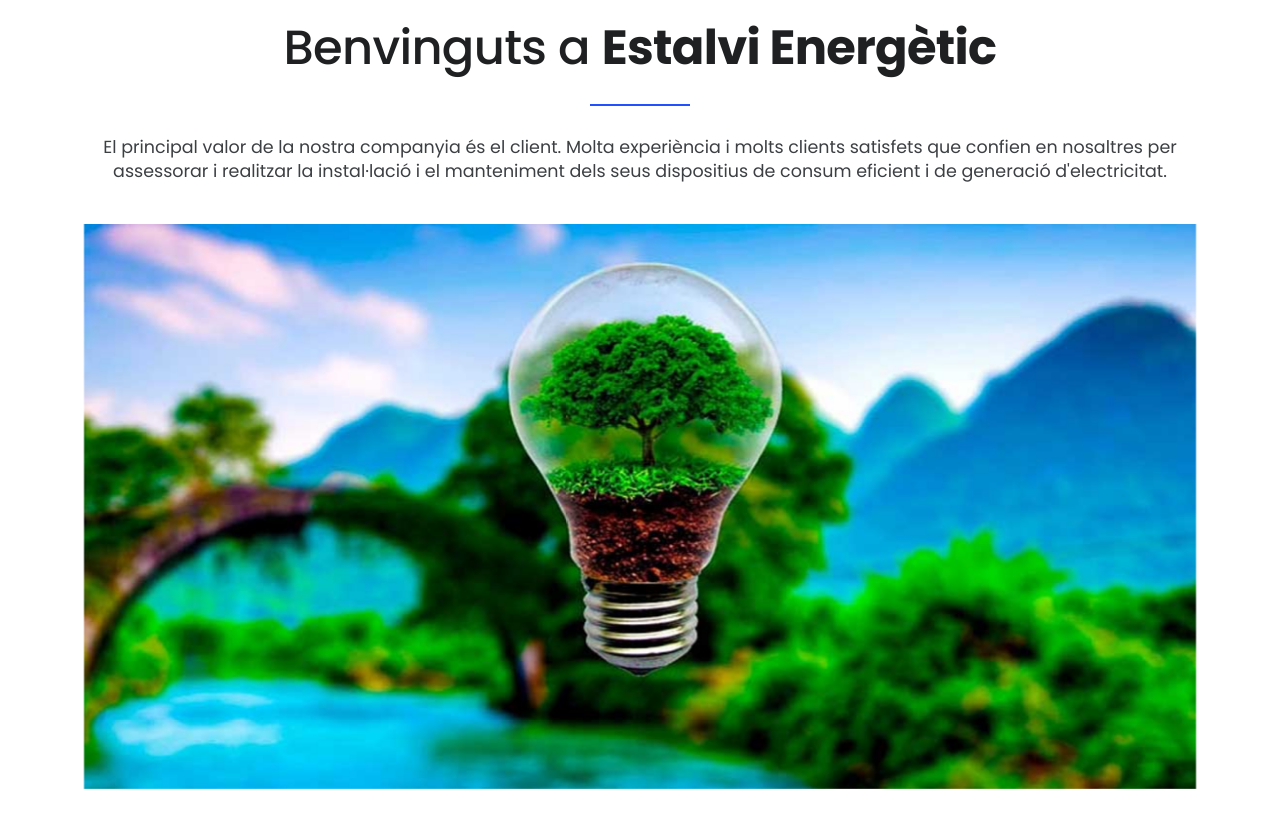
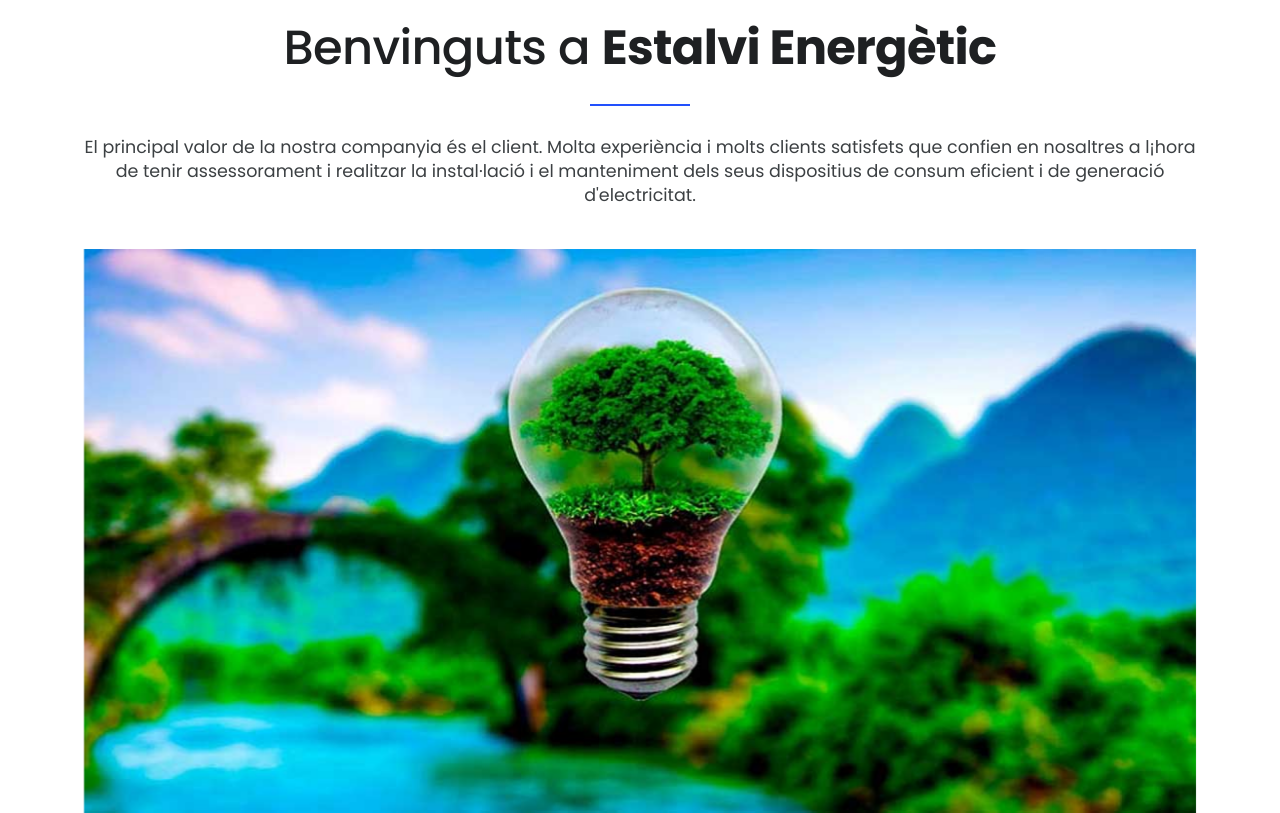
Before and after one commit to Samrsisdudd/mitjaweb, a plain HTML site: page index.html in a window 1280 px wide. Shown: the part 860-1673 px from the top of the page. Before the commit the page ends 1649 px from the top, so only its background shows below. Drawn offline with Linux system fonts and the light colour scheme; files whose address does not match are found by name.

Commit message:
Add files via upload

```diff
--- a/index.html
+++ b/index.html
@@ -109,7 +109,7 @@
             <div class="container">
                 <div class="heading-text heading-section text-center m-b-40" data-animate="fadeInUp">
                     <h2>Benvinguts a <b>Estalvi Energètic</b></h2>
-                    <span class="lead">El principal valor de la nostra companyia és el client. Molta experiència i molts clients satisfets que confien en nosaltres per assessorar i realitzar la instal·lació i el manteniment dels seus dispositius de consum eficient i de generació d'electricitat.</span>
+                    <span class="lead">El principal valor de la nostra companyia és el client. Molta experiència i molts clients satisfets que confien en nosaltres a l¡hora de tenir assessorament i realitzar la instal·lació i el manteniment dels seus dispositius de consum eficient i de generació d'electricitat.</span>
                 </div>
                 <div class="row" data-animate="fadeInUp">
                     <div class="col-lg-12">
```
